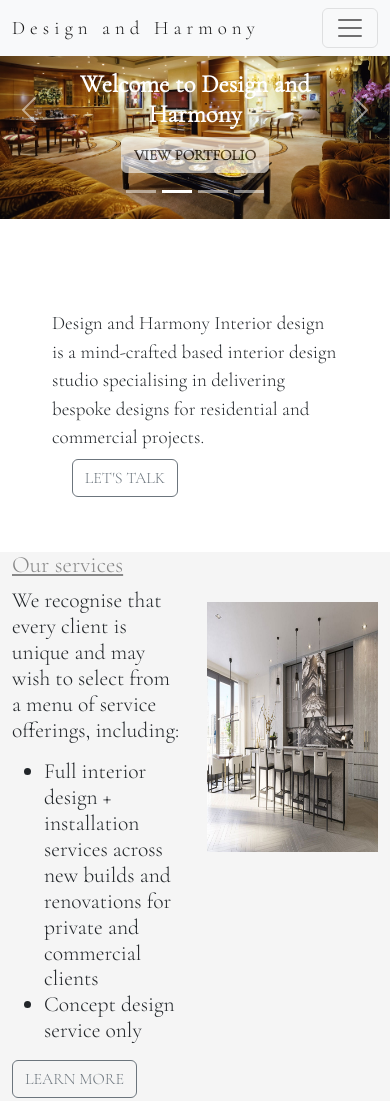
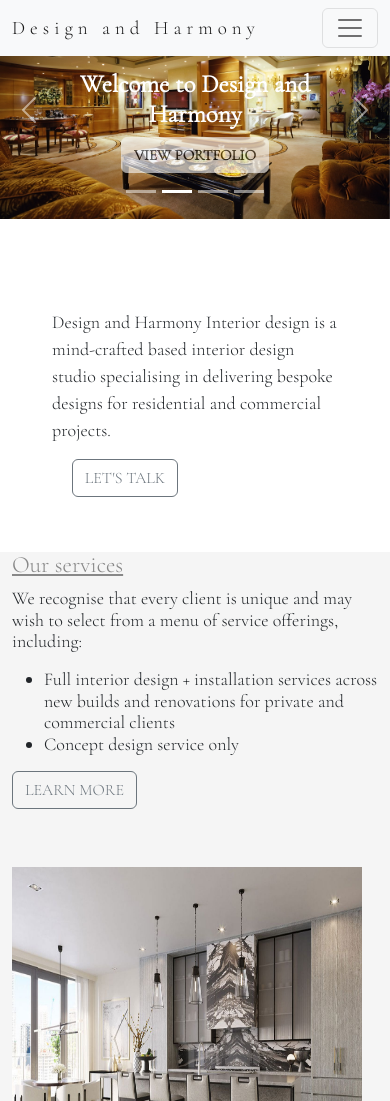
Before and after one commit to EstebanMarulandaS/design-and-harmony, a website: page index.html in a window 390 px wide. Shown: the top 1101 px of the page. Drawn offline with nearby package versions, Linux system fonts and the light colour scheme.

Commit message:
my commit

```diff
--- a/css/style.scss
+++ b/css/style.scss
@@ -432,7 +432,7 @@ footer{
     .description_div{
 
         P{
-            font-size: 19px;
+            font-size: 18px;
         }
     }
 
@@ -441,7 +441,23 @@ footer{
         margin-left: 50px;
         margin-bottom: 55px;
     }
+    #first_our_services_div{
+        width: 100%;
+        p{
+            font-size: 18px;
+        }
+        ul{
+            font-size: 18px;
+        }
+    }
 
+    #first_info_container{
+        width: 100%;
+    }
+    #sample_img_5{
+        width: 350px;
+        height: 350px;
+    }
     .welcome_div{
         position: absolute;
         bottom: 0;
@@ -473,16 +489,25 @@ footer{
             margin-top: 50px;
             margin-bottom: 50px;
         }
+        p{
+            font-size: 18px;
+        }
 
     }
     .portfolio_row{
         justify-content:baseline;
+
     }
     .text_portfolio{
         margin-top: 50px;
+        font-size: 18px;
+
     }
     /* Responsive-design-Iphones about us*/
 
+    .bg_color_our_people{
+        width: 100%;
+    }
     #nate_img{
         width: fit-content;
         object-fit: fill;
@@ -497,6 +522,7 @@ footer{
     }
     .p_joanna_story_div{
         width: 350px;
+        padding: 0;
     }
     .p_joanna_story_div img{
         width: 350px;
--- a/index.html
+++ b/index.html
@@ -112,7 +112,7 @@
       <!-- Our services -->
 
         <div class="row  bg_color_our_services">
-          <div class="col-6 h4 information_container">
+          <div class="col-6 h4 information_container" id="first_our_services_div">
             <h3 class="h3">Our services</h3>
             <p>We recognise that every client is unique and may wish to select from a menu of service offerings, including:</p>
             <ul>
@@ -122,8 +122,8 @@
             <a href="./pages/services.html"><button type="button" class="btn btn-outline-secondary">LEARN MORE</button></a>
           </div>
 
-          <div class="col-6 information_container">
-            <img src="./sources/sample_img_5.png" class="img-fluid" alt="...">
+          <div class="col-6 information_container" id="first_info_container">
+            <img src="./sources/sample_img_5.png" class="img-fluid" id="sample_img_5" alt="...">
           </div>
         </div>
 
```
Also changed, not shown: pages/about_us.html (+1 -1 lines), css/style.css, 1 other file.
